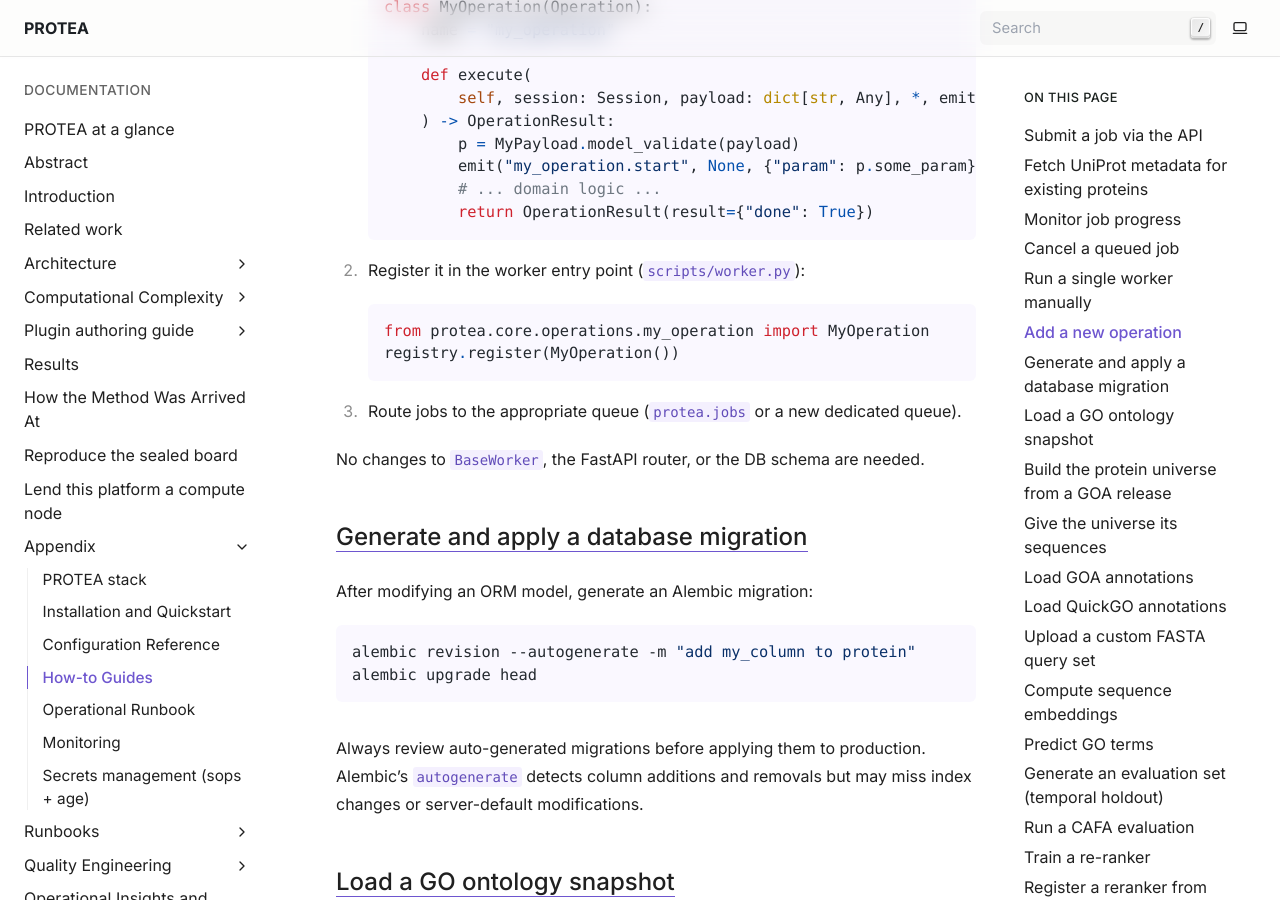
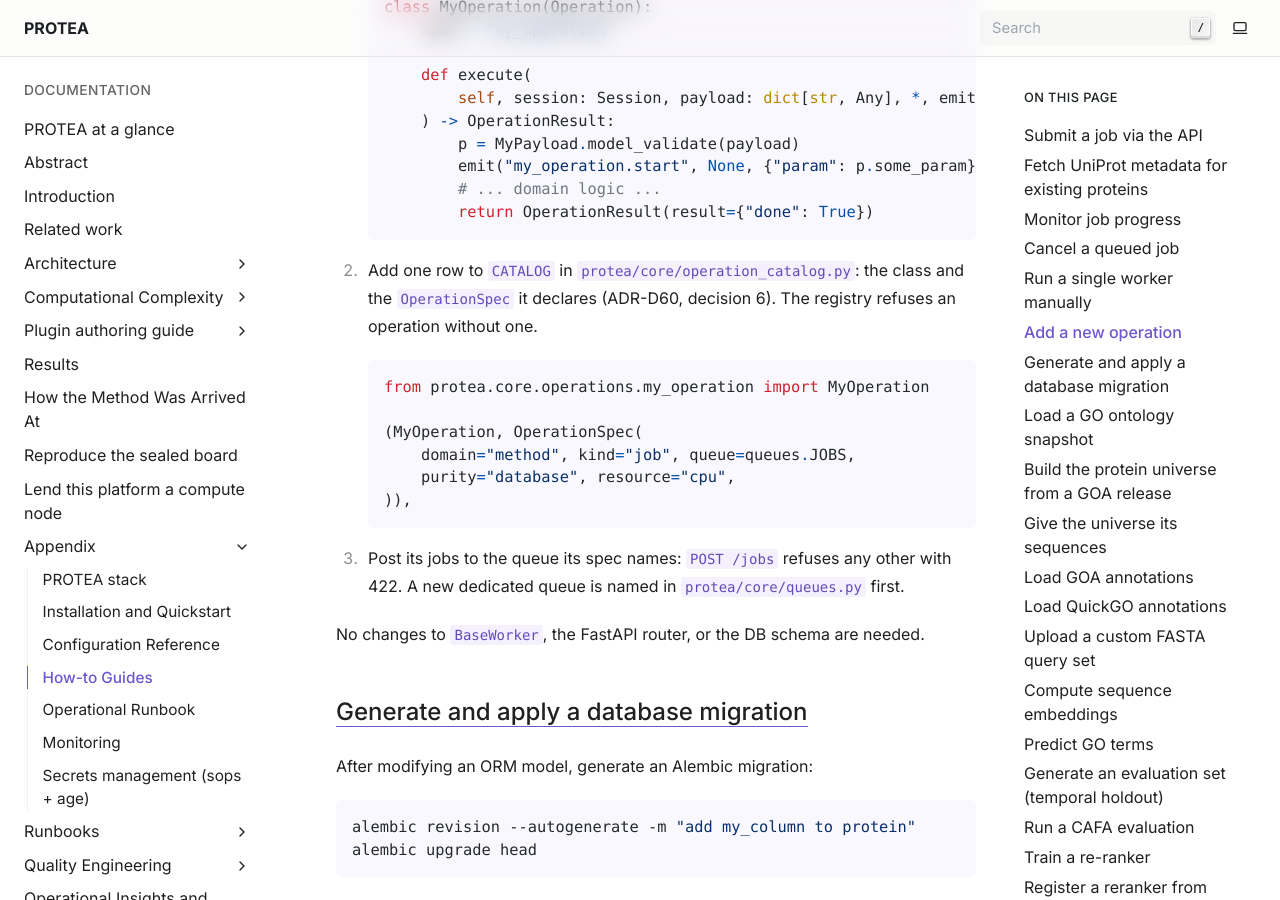
Before and after one commit to frapercan/PROTEA, a Sphinx documentation site: the page built from docs/source/appendix/howto_guides.rst, in a window 1280 px wide and 900 px high, scrolled down 3734 px. Built offline with Sphinx 7.4.7, drawn with Linux system fonts in a browser that asks for light colours.

Commit message:
Fase 1: la documentacion registra una operacion con su especificacion
La guia y CONTRIBUTING.md seguian diciendo que una operacion nueva se registra
en scripts/worker.py con registry.register(MyOperation()), una llamada que el
registro rechaza desde que exige la especificacion; ahora dicen una fila de
CATALOG con su OperationSpec, y la cola que POST /jobs admite. La introduccion
(dos veces) y la referencia de core daban como lista autoritativa el cuerpo de
build_operation_registry, que ya es un bucle sobre CATALOG. La prueba de
SIGTERM hablaba de _OPERATION_QUEUES en presente.

```diff
--- a/docs/source/appendix/howto_guides.rst
+++ b/docs/source/appendix/howto_guides.rst
@@ -131,14 +131,21 @@ Add a new operation
               # ... domain logic ...
               return OperationResult(result={"done": True})
 
-2. Register it in the worker entry point (``scripts/worker.py``):
+2. Add one row to ``CATALOG`` in ``protea/core/operation_catalog.py``: the class
+   and the ``OperationSpec`` it declares (ADR-D60, decision 6). The registry
+   refuses an operation without one.
 
    .. code-block:: python
 
       from protea.core.operations.my_operation import MyOperation
-      registry.register(MyOperation())
 
-3. Route jobs to the appropriate queue (``protea.jobs`` or a new dedicated queue).
+      (MyOperation, OperationSpec(
+          domain="method", kind="job", queue=queues.JOBS,
+          purity="database", resource="cpu",
+      )),
+
+3. Post its jobs to the queue its spec names: ``POST /jobs`` refuses any other
+   with 422. A new dedicated queue is named in ``protea/core/queues.py`` first.
 
 No changes to ``BaseWorker``, the FastAPI router, or the DB schema are needed.
 
--- a/docs/source/introduction.rst
+++ b/docs/source/introduction.rst
@@ -139,8 +139,7 @@ single workstation with one GPU. PROTEA currently consolidates eighteen
 registered operations covering ingestion, embedding, prediction, evaluation,
 re-ranking and provenance maintenance, as well as a one-click ``/annotate``
 endpoint that takes a FASTA upload and returns ranked GO predictions. The
-authoritative list is the body of
-``protea.core.operation_catalog.build_operation_registry``.
+authoritative list is ``protea.core.operation_catalog.CATALOG``.
 
 **C2.** A quantitative data-leakage analysis of Pannzer2, InterProScan, and
 eggNOG-mapper against a GOA 220 → 229 temporal holdout. The analysis measures
@@ -207,7 +206,8 @@ Current capabilities
 
 PROTEA currently provides the following registered operations across
 the protein functional annotation pipeline (the authoritative list is
-the body of ``protea.core.operation_catalog.build_operation_registry``):
+``protea.core.operation_catalog.CATALOG``, one row per operation with the
+spec it declares):
 
 - **Data ingestion**: ``insert_proteins``, ``fetch_uniprot_metadata``,
   ``load_ontology_snapshot``, ``load_goa_annotations``,
--- a/docs/source/reference/core.rst
+++ b/docs/source/reference/core.rst
@@ -465,7 +465,8 @@ Operations
 
 PROTEA ships a curated set of registered operation instances at worker
 startup via ``protea.core.operation_catalog.build_operation_registry``,
-which is the authoritative list (read the function body for the live
+which registers every row of ``CATALOG``, the authoritative list (one row
+per operation with the spec it declares; count the rows for the live
 count).
 The catalog splits into job-backed entries (reachable through
 ``POST /jobs``) and ephemeral consumers (dispatched internally by the
```
Also changed, not shown: CONTRIBUTING.md (+1 -1 lines), 1 other file.
